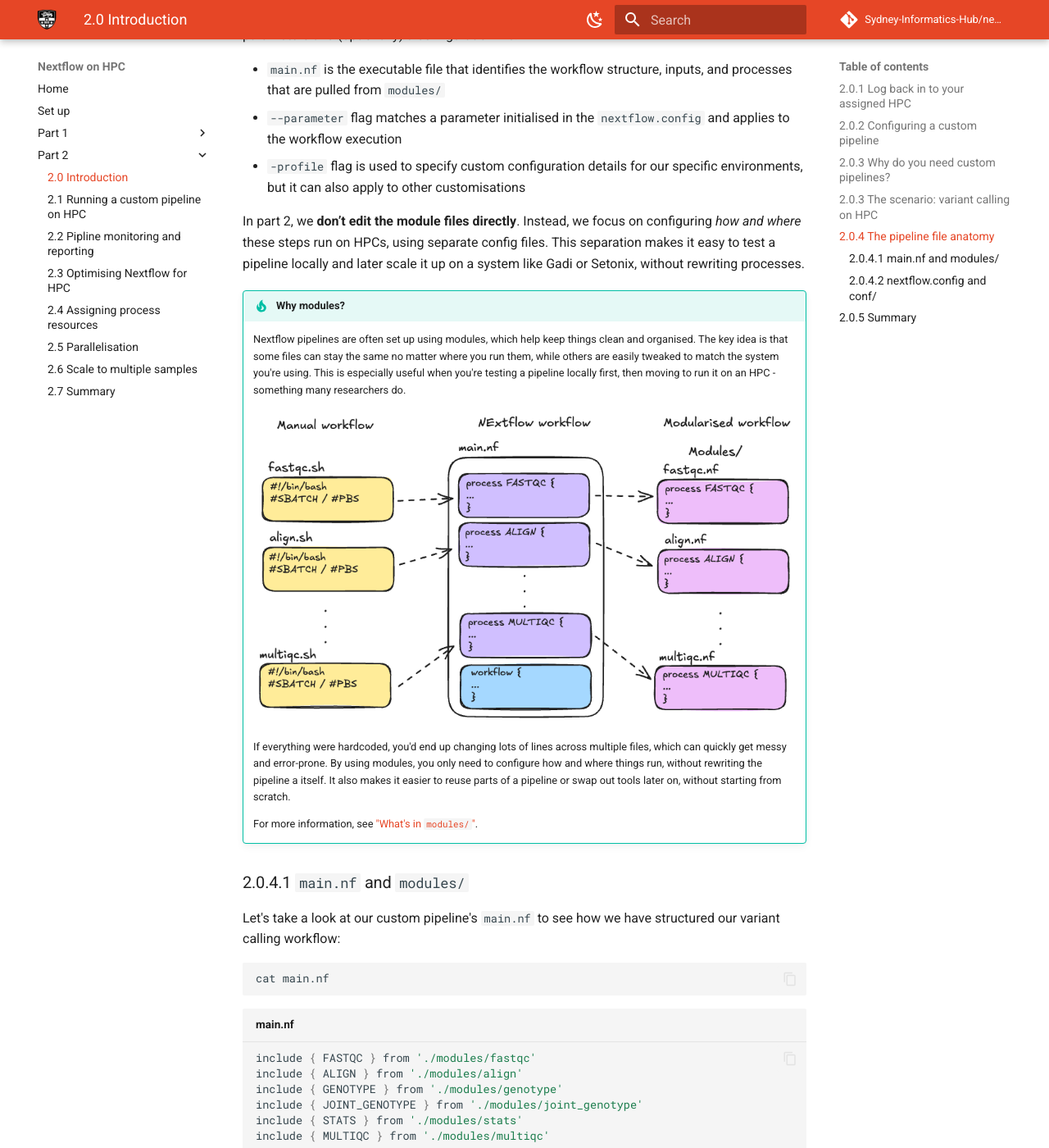
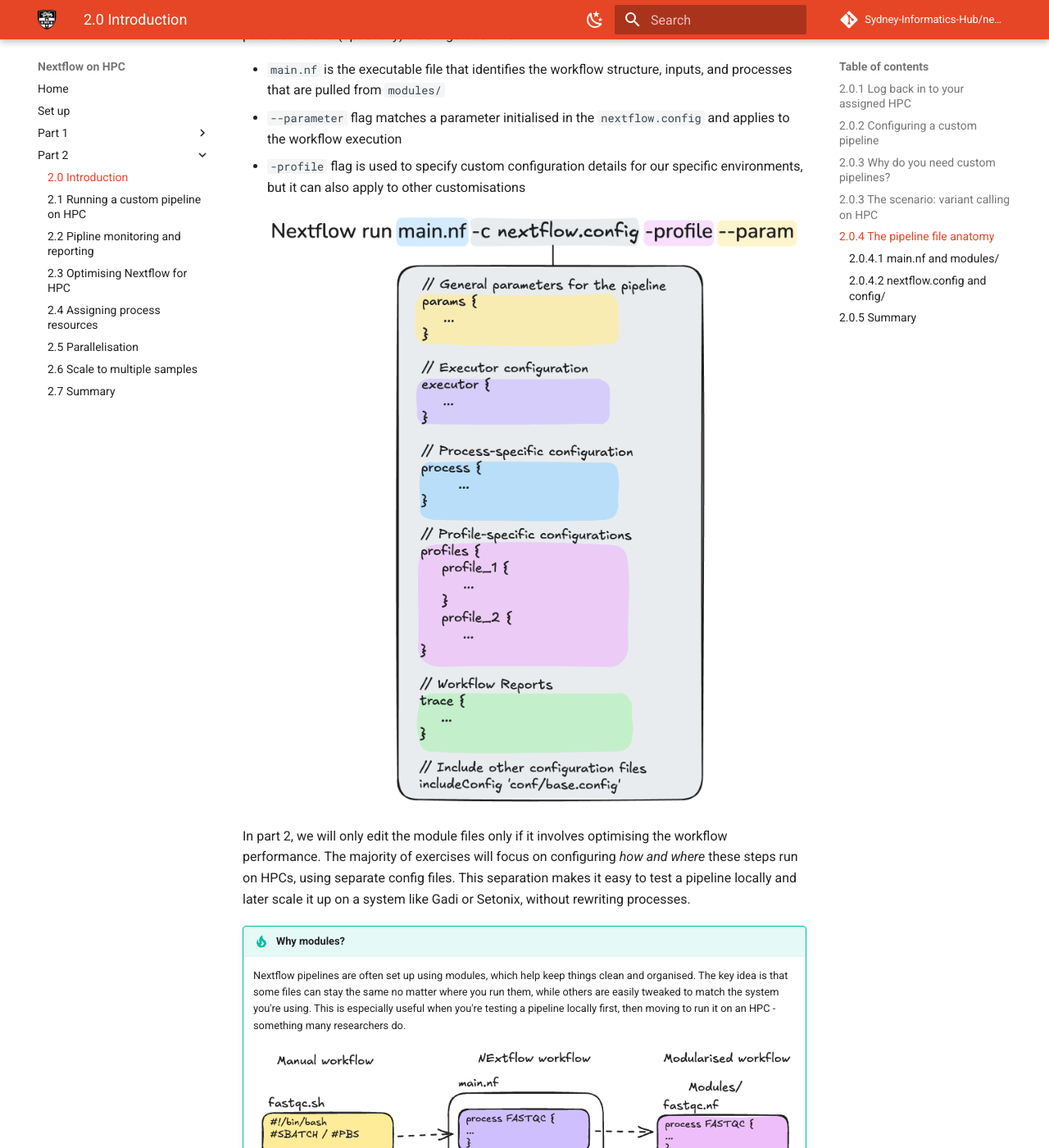
Before and after one commit to Sydney-Informatics-Hub/nextflow-hpc-workshop, an MkDocs documentation site: the page built from docs/part2/20_intro.md, in a window 1280 px wide and 1400 px high, scrolled down 3701 px. Shown: the whole window at 82% size. Built offline with MkDocs 1.6.1 and Material for MkDocs 9.7.7, drawn with Linux system fonts in a browser that asks for light colours; comment, search, counter and statistics services are not loaded; some of the changed text lies outside the part shown.

````diff
--- a/docs/part2/20_intro.md
+++ b/docs/part2/20_intro.md
@@ -98,7 +98,7 @@ to maintain, and simple to adapt across different environments - like moving fro
 
 Recall the demo Nextflow workflow we explored in [lesson 1.5.2](../part1/01_5_nf_hpc.md). Our custom workflow will extend on this by introducing some new features that help us stay organised. This includes:
 
-- `conf/` to house our custom configuration files
+- `config/` to house our custom configuration files
 - `modules/`to house our process files as `.nf` files
 
 At a glance:
@@ -133,7 +133,9 @@ Consider a basic Nextflow run command with this structure, where a user needs to
 - `--parameter` flag matches a parameter initialised in the `nextflow.config` and applies to the workflow execution
 - `-profile` flag is used to specify custom configuration details for our specific environments, but it can also apply to other customisations
 
-In part 2, we **don’t edit the module files directly**. Instead, we focus on configuring _how and where_ these steps run on HPCs, using separate config files. This separation makes it easy to test a pipeline locally and later scale it up on a system like Gadi or Setonix, without rewriting processes.
+![](../part1/figs/00_config_diagram.png)
+
+In part 2, we will only edit the module files only if it involves optimising the workflow performance. The majority of exercises will focus on configuring _how and where_ these steps run on HPCs, using separate config files. This separation makes it easy to test a pipeline locally and later scale it up on a system like Gadi or Setonix, without rewriting processes.
 
 !!! tip "Why modules?"
 
@@ -227,7 +229,7 @@ We have used:
 
 This structure makes it easier to swap in alternative tools and processes, especially later when working with scatter-gather patterns without cluttering `main.nf` or compromising reproducibility.
 
-### 2.0.4.2 `nextflow.config` and `conf/`
+### 2.0.4.2 `nextflow.config` and `config/`
 
 Let's take a look at our custom pipeline's `nextflow.config` to see how we are configuring the workflow execution:
 
@@ -252,10 +254,10 @@ params {
 // Define HPC profiles to run with job scheduler
 profiles {
     // Use this profile to interact with the scheduler on setonix
-    slurm { includeConfig "conf/slurm.config" }
+    slurm { includeConfig "config/slurm.config" }
 
     // Use this profile to interact with the scheduler on gadi
-    pbspro { includeConfig "conf/pbspro.config" }
+    pbspro { includeConfig "config/pbspro.config" }
 }
 ```
 
````
